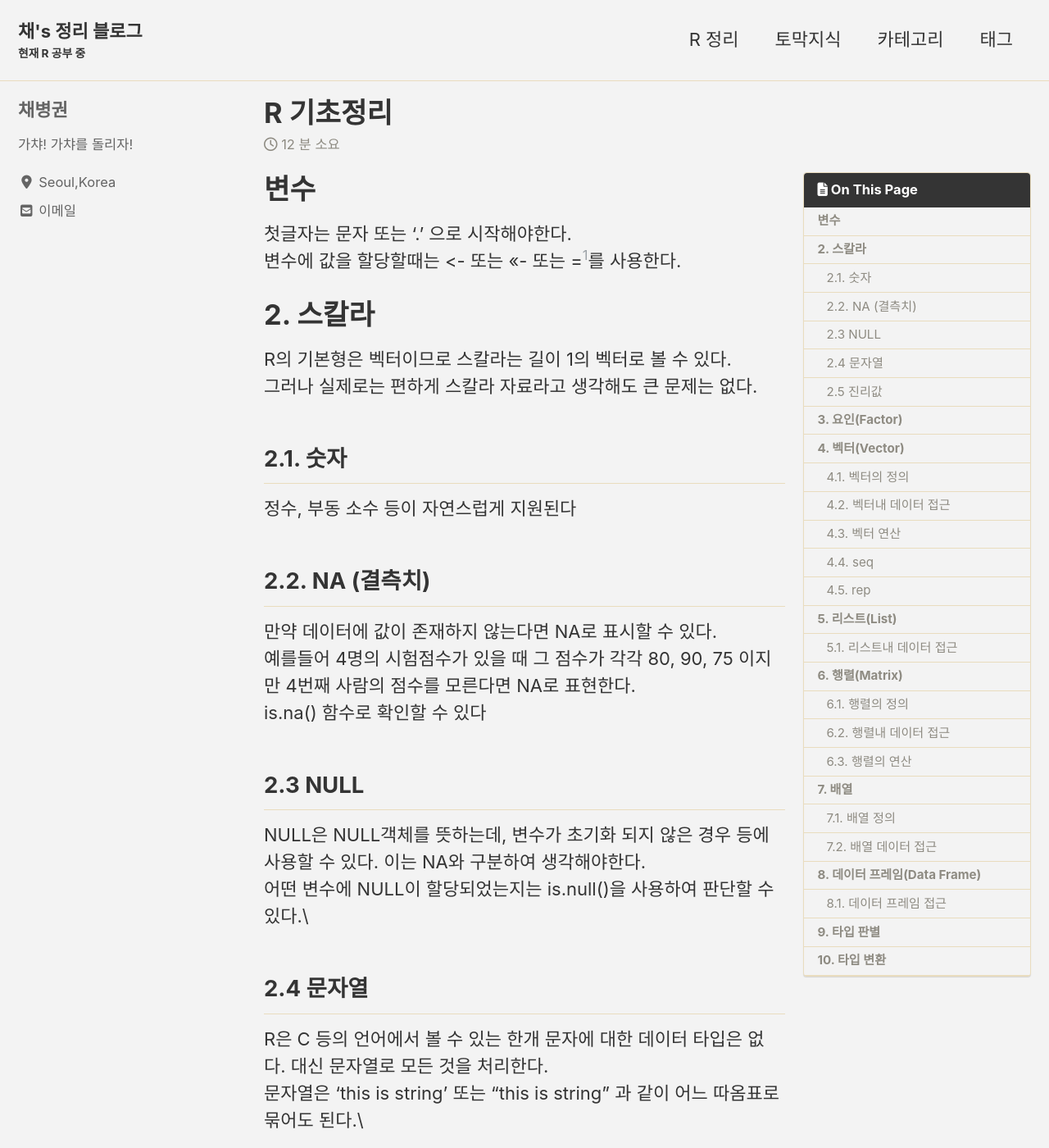
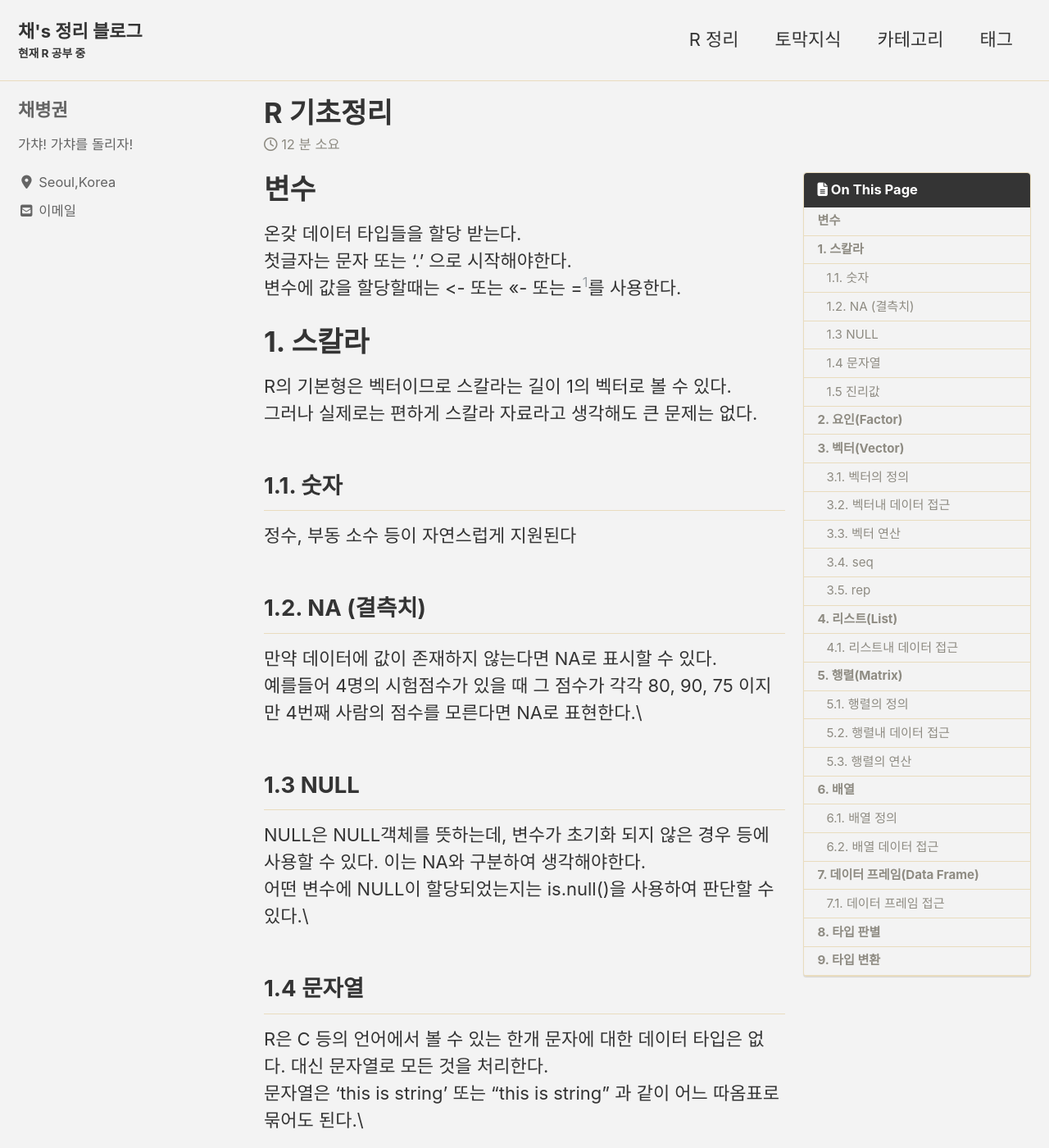
Before and after one commit to ByeongGwonChae/mynotebook, a Jekyll site: the page built from _posts/2020-01-01-R-first-note.md, in a window 1280 px wide and 1400 px high. Shown: the whole window at 82% size. Built offline with Jekyll 4.4.1, drawn with Linux system fonts in a browser that asks for light colours; cached includes are drawn as plain includes; nearby versions of some CDN libraries; some of the changed text lies outside the part shown.

Commit message:
Update 2020-01-01-R-first-note.md

```diff
--- a/_posts/2020-01-01-R-first-note.md
+++ b/_posts/2020-01-01-R-first-note.md
@@ -8,24 +8,24 @@ toc: true
 ---
 
 # 변수
+온갖 데이터 타입들을 할당 받는다.\\
 첫글자는 문자 또는 ‘.’ 으로 시작해야한다.\\
 변수에 값을 할당할때는 <- 또는 <<- 또는 =[^1]를 사용한다.
-# 2. 스칼라
+# 1. 스칼라
 R의 기본형은 벡터이므로 스칼라는 길이 1의 벡터로 볼 수 있다.\\
 그러나 실제로는 편하게 스칼라 자료라고 생각해도 큰 문제는 없다.
-## 2.1. 숫자
+## 1.1. 숫자
 정수, 부동 소수 등이 자연스럽게 지원된다
-## 2.2. NA (결측치)
+## 1.2. NA (결측치)
 만약 데이터에 값이 존재하지 않는다면 NA로 표시할 수 있다.\\
 예를들어 4명의 시험점수가 있을 때 그 점수가 각각 80, 90, 75 이지만 4번째 사람의 점수를 모른다면 NA로 표현한다.\\
-is.na() 함수로 확인할 수 있다
-## 2.3 NULL
+## 1.3 NULL
 NULL은 NULL객체를 뜻하는데, 변수가 초기화 되지 않은 경우 등에 사용할 수 있다. 이는 NA와 구분하여 생각해야한다.\\
 어떤 변수에 NULL이 할당되었는지는 is.null()을 사용하여 판단할 수 있다.\\
-## 2.4 문자열
+## 1.4 문자열
 R은 C 등의 언어에서 볼 수 있는 한개 문자에 대한 데이터 타입은 없다. 대신 문자열로 모든 것을 처리한다.\\
 문자열은 ‘this is string’ 또는 “this is string” 과 같이 어느 따옴표로 묶어도 된다.\\
-## 2.5 진리값
+## 1.5 진리값
 __1) TRUE, T는 참값을 말한다. FALSE, F 는 거짓을 말한다.__\\
 TRUE, FALSE는 예약어(reserved words)이며 T, F는 각각 TRUE와 FALSE로 초기화된 전역 변수이다.\\
 따라서 다음과 같이 T에 FALSE를 할당하는 것이 가능한 반면 TRUE에는 FALSE를 할당할 수 없다.
@@ -87,8 +87,8 @@ Levels: a < b < c
 Levels: a < b < c
 ~~~
 앞서와 달리 Levels에 순서가 < 로 표시되어있음을 볼 수 있다.
-# 4. 벡터(Vector)
-## 4.1. 벡터의 정의
+# 3. 벡터(Vector)
+## 3.1. 벡터의 정의
   벡터는 다른 프로그래밍 언어에서 흔히 보는 배열의 개념으로, 다음과 같이 c() 안에 원하는 인자들을 나열하여 정의한다.
   ~~~ R
 > (x<-c(1,2,3,4,5))
@@ -109,7 +109,7 @@ Levels: a < b < c
 > x <- c (1 , 3 , 4) #벡터의 각 셀에는 이름을 부여할 수 있다. names()에 원하는 이름을 벡터로 넘겨주면 된다.
 > names(x) <- c("kim","seo","park")
 ~~~
-## 4.2. 벡터내 데이터 접근
+## 3.2. 벡터내 데이터 접근
   벡터는 [ ] 안에 인덱스를 적어서 각 요소를 가져올 수 있다. 이때, 인덱스는 다른 언어와 달리 1 로 시작한다.
   또 ‘-인덱스’ 와 같이 음수의 인덱스를 사용해 특정 요소만 제외할 수도 있다.
   벡터의 여러 위치에 저장된 값을 가져오려면 ‘벡터명[색인 벡터]’의 형식을 사용한다
@@ -154,7 +154,7 @@ NULL
 > NROW ( x ) # NROW ()는 벡터와행렬모두사용가능
 [1] 3
 ~~~
-## 4.3. 벡터 연산
+## 3.3. 벡터 연산
 %in% 연산자는 어떤 값이 벡터에 포함되어있는지를 알려준다
   ~~~ R
 > 'a' %in% c('a','b','c')
@@ -174,7 +174,7 @@ NULL
 > setequal(c('a','b','c'), c('a','b','c','c'))
 [1] TRUE
 ~~~
-## 4.4. seq
+## 3.4. seq
 1부터 31까지의 숫자를 저장한 벡터를 표현하려면 c(1, 2, 3, ..., 31)과 같이 숫자를 모두 나열해야한다. 이러한 번거로운 일을 피하기 위해 seq()함수를 쓸 수 있다. seq(시작값, 마지막값, 증가치)의 형태로 호출하면 된다. 이때 증가치는 생략가능하다.
   ~~~ R
 > seq(1,5)
@@ -185,7 +185,7 @@ NULL
 > 1:5
 [1] 1 2 3 4 5
 ~~~
-## 4.5. rep
+## 3.5. rep
 특정 값들이 반복된 벡터를 손쉽게 만드려면 rep()를 사용한다. 다음은 1, 2를 총 5회 반복한 벡터를 만드는 예이다.
   ~~~ R
 > rep(1:2, 5)
@@ -240,9 +240,9 @@ $height
 [1] 1 3 5
 #보다시피 x[1]는 ‘(name, foo)’ 를 갖고 있는 리스트를 반환한다.
 ~~~
-# 6. 행렬(Matrix)
+# 5. 행렬(Matrix)
 벡터와 마찬가지로 행렬에는 한가지 유형의 스칼라만 저장할 수 있다.
-## 6.1. 행렬의 정의
+## 5.1. 행렬의 정의
 행렬은 matrix( )를 사용해 표현한다. 다음은 1, 2, 3, 4, 5, 6, 7, 8, 9로 구성된 3행 3열의 행렬을 만드는 방법이다.
   ~~~ R
 > matrix(c(1:9),nrow=3)
@@ -264,7 +264,7 @@ $height
 #행렬의 행과 열에 명칭을 부여하고 싶다면 dimnames()를 사용한다.
 > matrix(c(1:9),nrow=3, dimnames=list(c('item1','item2','item3'), c('feature1','feature2','feature3')))
 ~~~
-## 6.2. 행렬내 데이터 접근
+## 5.2. 행렬내 데이터 접근
 ~~~ R
 행렬의 각 요소는 ‘행렬이름[행인덱스, 열인덱스]’로 접근할 수 있다. 이 때, 인덱스는 벡터의 경우와 마찬가지로 1부터 시작한다.
   > (x <- matrix(c(1:9),ncol=3))
@@ -295,7 +295,7 @@ $height
 feature1 feature2 feature3
    147
 ~~~
-## 6.3. 행렬의 연산
+## 5.3. 행렬의 연산
   ~~~ R
 > (x <- matrix(c(1:9),nrow=3))
    [,1] [,2] [,3]
@@ -358,8 +358,8 @@ feature1 feature2 feature3
 > nrow(x)
 [1] 2
 ~~~
-# 7. 배열
-## 7.1. 배열 정의
+# 6. 배열
+## 6.1. 배열 정의
 matrix가 2차원 행렬이라면 배열(array)은 n차원 행렬이다. 예를들어 3x4 matrix는 다음과 같이 array를 사용해 표현할 수 있다.
   ~~~ R
 > matrix(1:12, ncol=4)
@@ -387,7 +387,7 @@ matrix가 2차원 행렬이라면 배열(array)은 n차원 행렬이다. 예를
 [1,]9   11
 [2,]   10   12
 ~~~
-## 7.2. 배열 데이터 접근
+## 6.2. 배열 데이터 접근
 행렬의 경우와 유사한 방식으로 각 요소에 접근할 수 있다. 또, 배열의 차원은 dim() 함수를 통해 알 수 있다
   ~~~ R
 > (x<-array(1:12,dim=c(2,2,3)))
@@ -412,7 +412,7 @@ matrix가 2차원 행렬이라면 배열(array)은 n차원 행렬이다. 예를
 > dim(x)
 [1] 2 2 3
 ~~~
-# 8. 데이터 프레임(Data Frame)
+# 7. 데이터 프레임(Data Frame)
 데이터 프레임은 R에서 가장 중요한 자료형이다. 데이터 프레임은 행렬과 마찬가지의 모습을 하고 있지만 행렬과 달리 다양한 변수, 관측치(observations), 범주 등을 표현하기 위해 특화되어있다.
 data.frame() 을 사용해 정의한다
   ~~~ R
@@ -441,7 +441,7 @@ data.frame() 을 사용해 정의한다
 4 4  8 F 12
 5 5 10 M 15
 ~~~
-## 8.1. 데이터 프레임 접근
+## 7.1. 데이터 프레임 접근
   ~~~ R
 > d$x
 [1] 1 2 3 4 5
@@ -500,12 +500,12 @@ data.frame() 을 사용해 정의한다
 2 5 8
 3 6 9
 ~~~
-# 9. 타입 판별
+# 8. 타입 판별
 데이터를 처리하기 위해 여러 함수를 호출하다보면 반환된 결과의 타입이 무엇인지 분명하지 않을때가 있다. 이때는 다음과 같이 class()를 사용할 수 있다.
 또는 str()문으로도 확인해 볼수 있다.
 벡터와 행렬의 결과가 유사해보이지만 벡터의 경우 차원이 [1:2](1차원에 값이 2개)라고 표시되어있는 반면, 행렬은 차원이 [1:2, 1](2차원이고 2행 1열)로 표시되어 있는 점이 다르다.
 is.factor, is.numeric (숫자 벡터), is.character(문자열 벡터), is.matrix, is.data.frame 등의 ‘is.\*’ 형태의 함수들을 사용해 데이터의 타입을 확인 할 수 있다. 다음 코드에 몇가지 예를 보였다.
-# 10. 타입 변환
+# 9. 타입 변환
 타입간의 변환은 각 타입에 인자로 변환할 데이터를 넘기거나, ‘as.\*’ 종류의 함수를 사용하여 수행할 수 있다.
 다음은 행렬을 data.frame()의 인자로 넘겨 데이터 프레임으로 형변환 하는 예이다.
   ~~~ R
```
Also changed, not shown: other parts of _posts/2020-01-01-R-first-note.md (+3 -3 lines).
